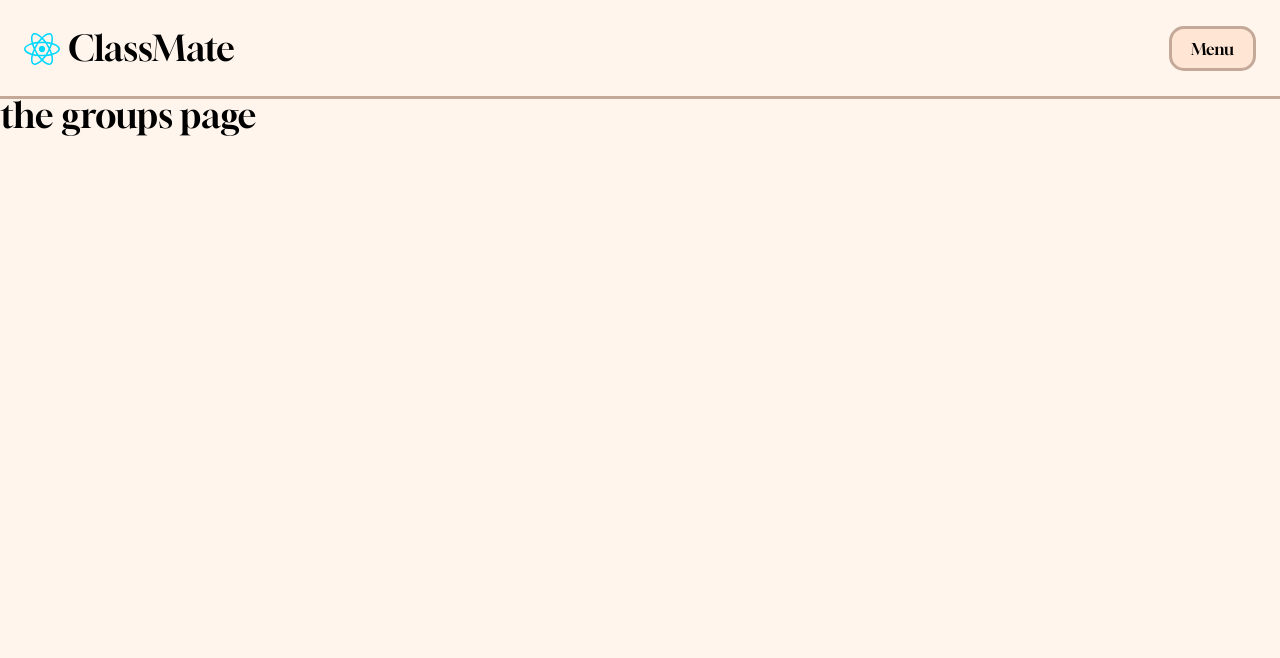
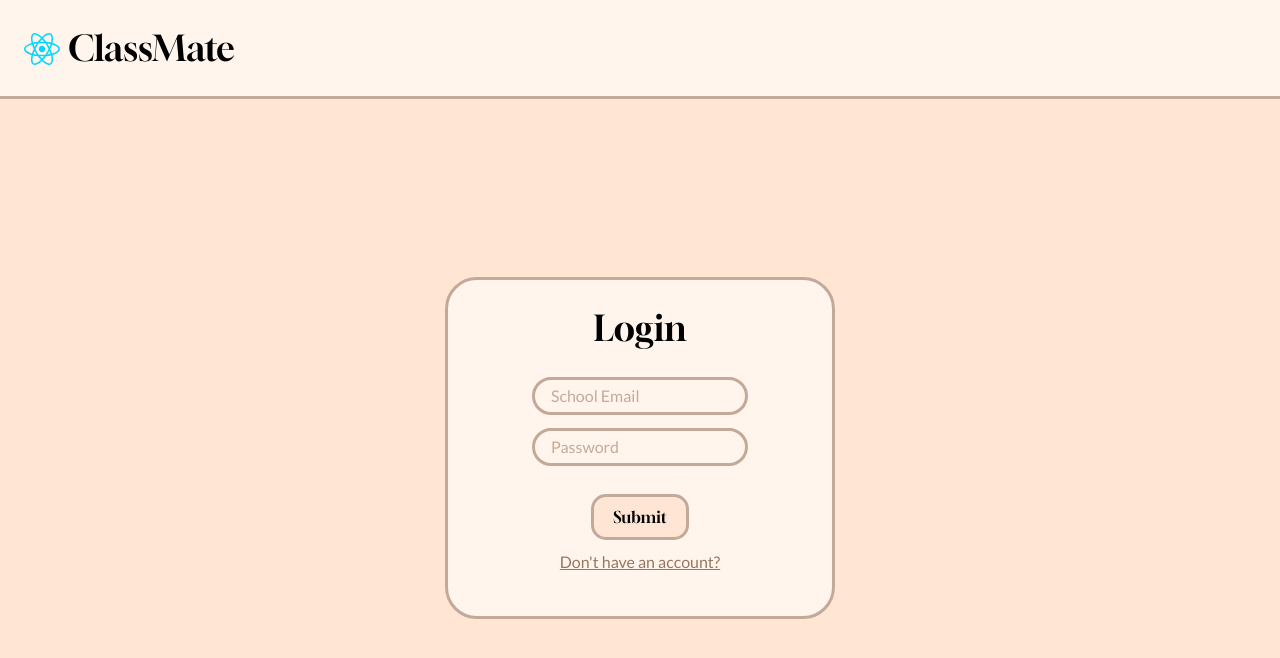
Before and after one commit to liaokira/ClassMate, a React (Vite) app in the folder frontend/: page /login in a window 1280 px wide. Before the commit this address led to /groups. Shown: the top 658 px of the page. Built offline with nearby package versions, Linux system fonts and the light colour scheme.

Commit message:
small login fix

```diff
--- a/frontend/src/App.jsx
+++ b/frontend/src/App.jsx
@@ -2,7 +2,7 @@ import { useState } from 'react';
 import AppRoutes from './routes/AppRoutes';
 
 function App() {
-  const [isAuthenticated, setIsAuthenticated] = useState(true); // Track login state
+  const [isAuthenticated, setIsAuthenticated] = useState(false); // Track login state
 
   return <AppRoutes isAuthenticated={isAuthenticated} setIsAuthenticated={setIsAuthenticated}/>;
 }
--- a/frontend/src/pages/Logout.jsx
+++ b/frontend/src/pages/Logout.jsx
@@ -12,7 +12,7 @@ function Logout({ setIsAuthenticated }) {
     // Redirect to login
     setTimeout(() => {
         navigate("/"); // Ensures state has updated before navigating
-      }, 1);
+      }, 100);
   }, [setIsAuthenticated, navigate]);
 
   return null; // This component doesn't render anything
```
